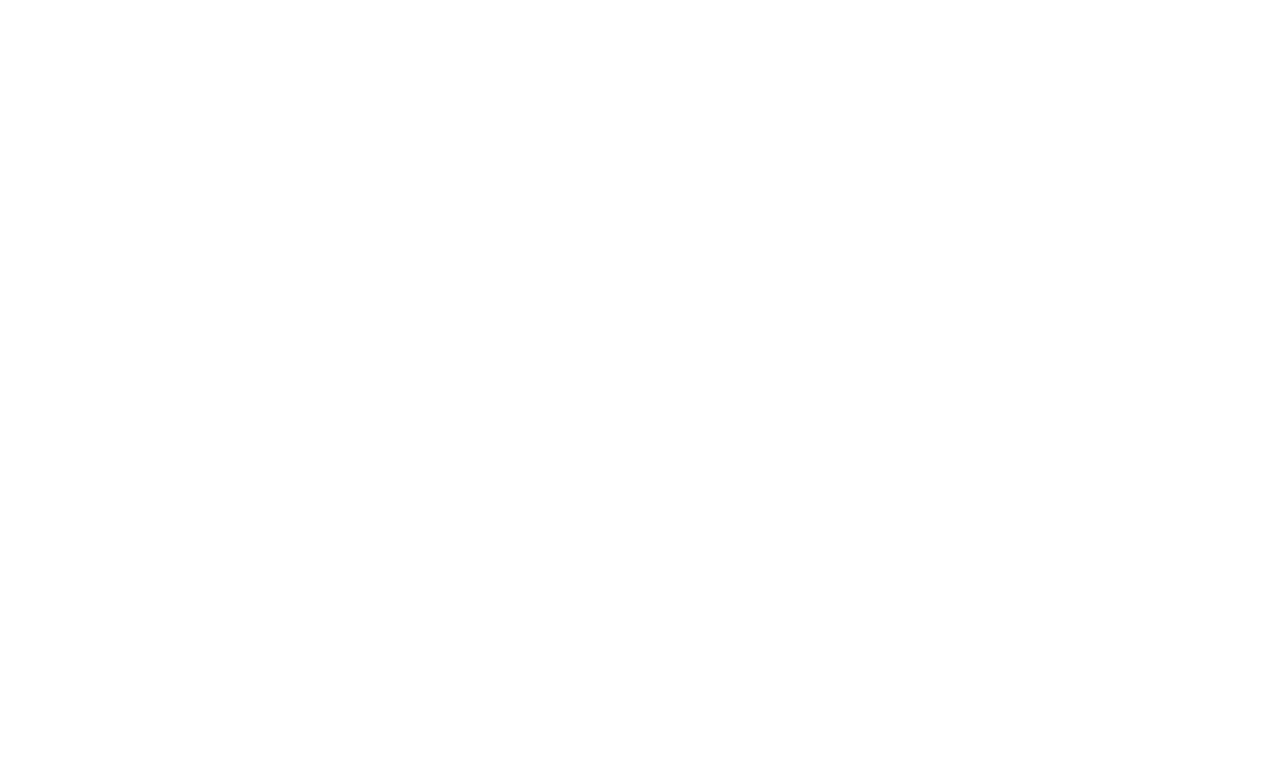
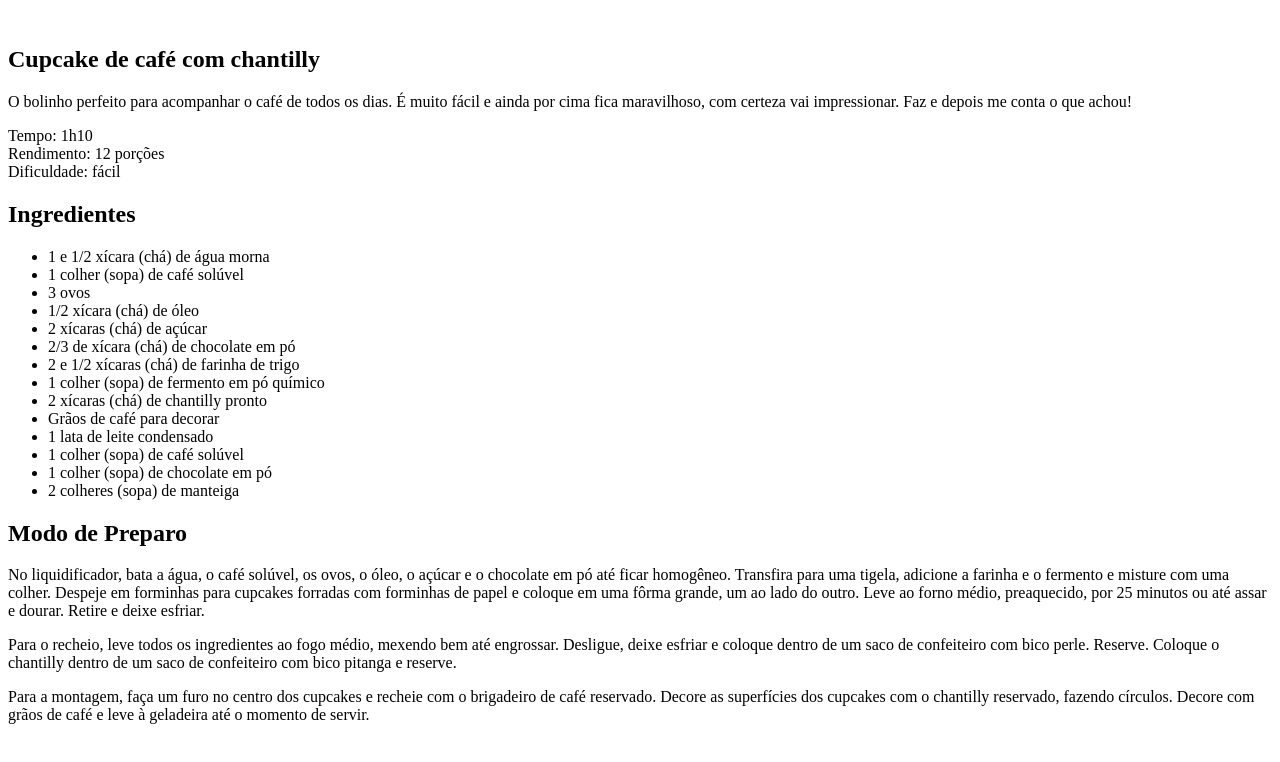
Before and after one commit to Kaique-ms27/Projeto-Pratico-Pagina-de-Receita-Rocketseat, a plain HTML site: page Projeto Prático - Página de Receita/index.html in a window 1280 px wide. Drawn offline with Linux system fonts and the light colour scheme.

Commit message:
Iniciando a estrutura HTML

```diff
--- a/Projeto Prático - Página de Receita/index.html
+++ b/Projeto Prático - Página de Receita/index.html
@@ -6,6 +6,49 @@
   <title>Página de Receita</title>
 </head>
 <body>
+  <div id="page">
+    <img src="" alt="">
+    <main>
+      <section id="about">
+        <h1>Cupcake de café com chantilly</h1>
+        <p>O bolinho perfeito para acompanhar o café de todos os dias. É muito fácil e ainda por cima fica maravilhoso, com certeza vai impressionar. Faz e depois me conta o que achou!</p>
+        <p>
+          Tempo: 1h10<br>
+          Rendimento: 12 porções<br>
+          Dificuldade: fácil
+        </p>
+      </section>
+      <section id="ingredients">
+        <h2>Ingredientes</h2>
+        <ul>
+          <li>1 e 1/2 xícara (chá) de água morna</li>
+          <li>1 colher (sopa) de café solúvel</li>
+          <li>3 ovos</li>
+          <li>1/2 xícara (chá) de óleo</li>
+          <li>2 xícaras (chá) de açúcar</li>
+          <li>2/3 de xícara (chá) de chocolate em pó</li>
+          <li>2 e 1/2 xícaras (chá) de farinha de trigo</li>
+          <li>1 colher (sopa) de fermento em pó químico</li>
+          <li>2 xícaras (chá) de chantilly pronto</li>
+          <li>Grãos de café para decorar</li>
+          <li>1 lata de leite condensado</li>
+          <li>1 colher (sopa) de café solúvel</li>
+          <li>1 colher (sopa) de chocolate em pó</li>
+          <li>2 colheres (sopa) de manteiga</li>
+        </ul>
+      </section>
+      <section id="preparition">
+        <h2>Modo de Preparo</h2>
+        <p>No liquidificador, bata a água, o café solúvel, os ovos, o óleo, o açúcar e o chocolate em pó até ficar homogêneo. Transfira para uma tigela, adicione a farinha e o fermento e misture com uma colher. Despeje em forminhas para cupcakes forradas com forminhas de papel e coloque em uma fôrma grande, um ao lado do outro. Leve ao forno médio, preaquecido, por 25 minutos ou até assar e dourar. Retire e deixe esfriar.</p>
+        <p>
+          Para o recheio, leve todos os ingredientes ao fogo médio, mexendo bem até engrossar. Desligue, deixe esfriar e coloque dentro de um saco de confeiteiro com bico perle. Reserve. Coloque o chantilly dentro de um saco de confeiteiro com bico pitanga e reserve.
+        </p>
+        <p>
+          Para a montagem, faça um furo no centro dos cupcakes e recheie com o brigadeiro de café reservado. Decore as superfícies dos cupcakes com o chantilly reservado, fazendo círculos. Decore com grãos de café e leve à geladeira até o momento de servir.
+        </p>
+      </section>
+    </main>
+  </div>
 
 </body>
 </html>
```
